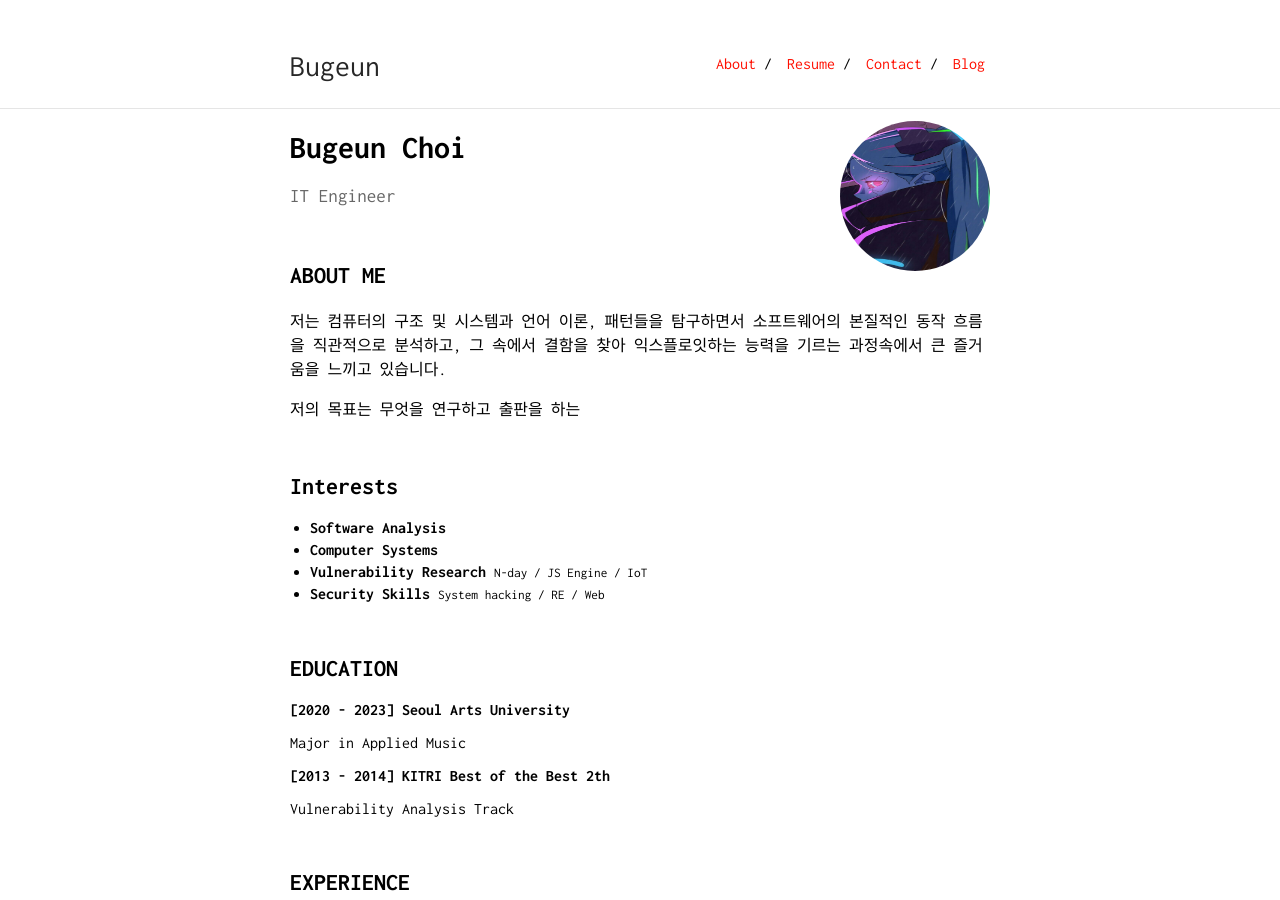
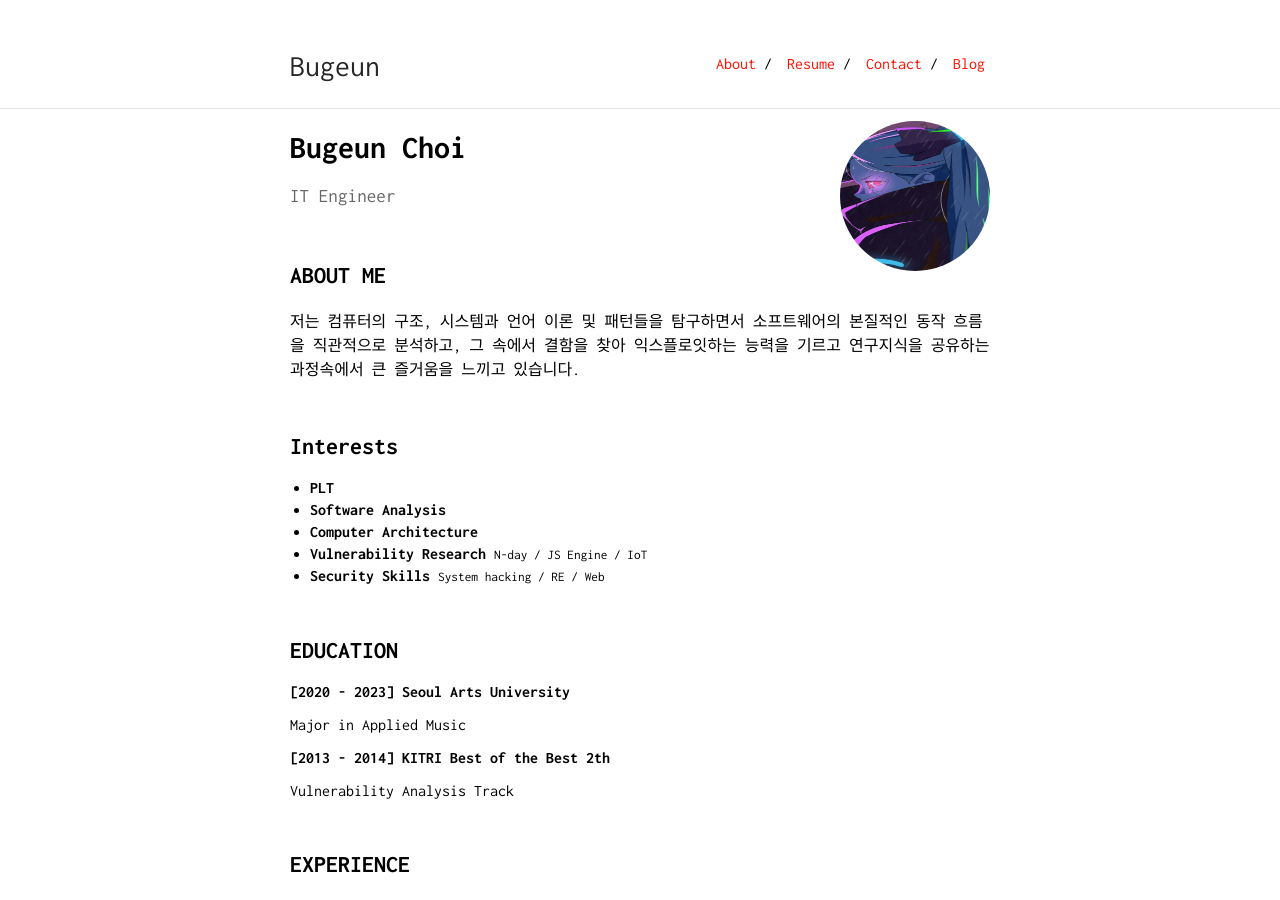
Before and after one commit to Bugeun/bugeun.github.io, a Jekyll site: the page built from index.md, in a window 1280 px wide and 900 px high. Built offline with Jekyll 4.4.1, drawn with Linux system fonts in a browser that asks for light colours.

Commit message:
Update index.md

```diff
--- a/index.md
+++ b/index.md
@@ -11,16 +11,15 @@ IT Engineer
 
 ## ABOUT ME
 
-<p>저는 컴퓨터의 구조 및 시스템과 언어 이론, 패턴들을 탐구하면서 소프트웨어의 본질적인 동작 흐름을 직관적으로 분석하고, 그 속에서 결함을 찾아 익스플로잇하는 능력을 기르는 과정속에서 큰 즐거움을 느끼고 있습니다.</p>
-
-<p>저의 목표는 무엇을 연구하고 출판을 하는</p>
+<p>저는 컴퓨터의 구조, 시스템과 언어 이론 및 패턴들을 탐구하면서 소프트웨어의 본질적인 동작 흐름을 직관적으로 분석하고, 그 속에서 결함을 찾아 익스플로잇하는 능력을 기르고 연구지식을 공유하는 과정속에서 큰 즐거움을 느끼고 있습니다.</p>
 
 &nbsp;
 
 ## Interests
 
+* <b>PLT</b>
 * <b>Software Analysis</b>
-* <b>Computer Systems</b>
+* <b>Computer Architecture</b>
 * <b>Vulnerability Research</b> <small>N-day / JS Engine / IoT</small>
 * <b>Security Skills</b> <small>System hacking / RE / Web </small>
 
```
